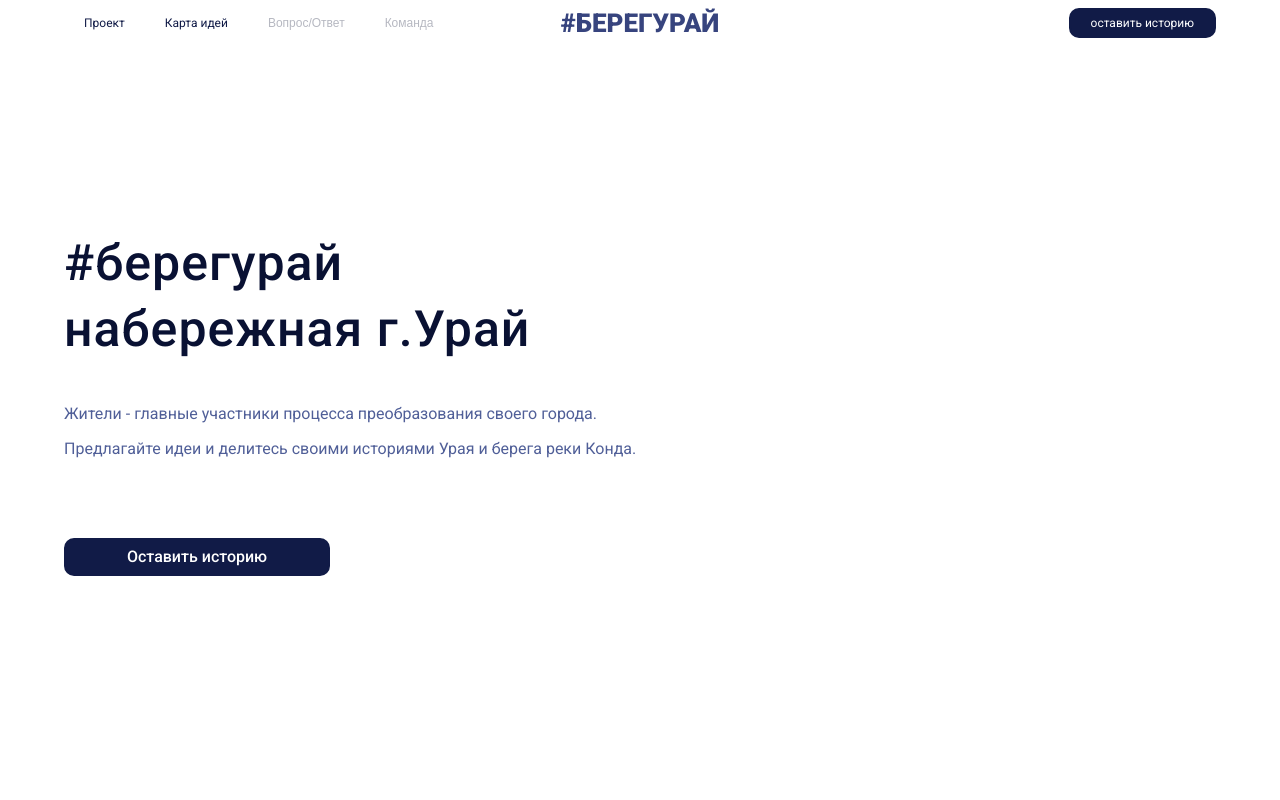
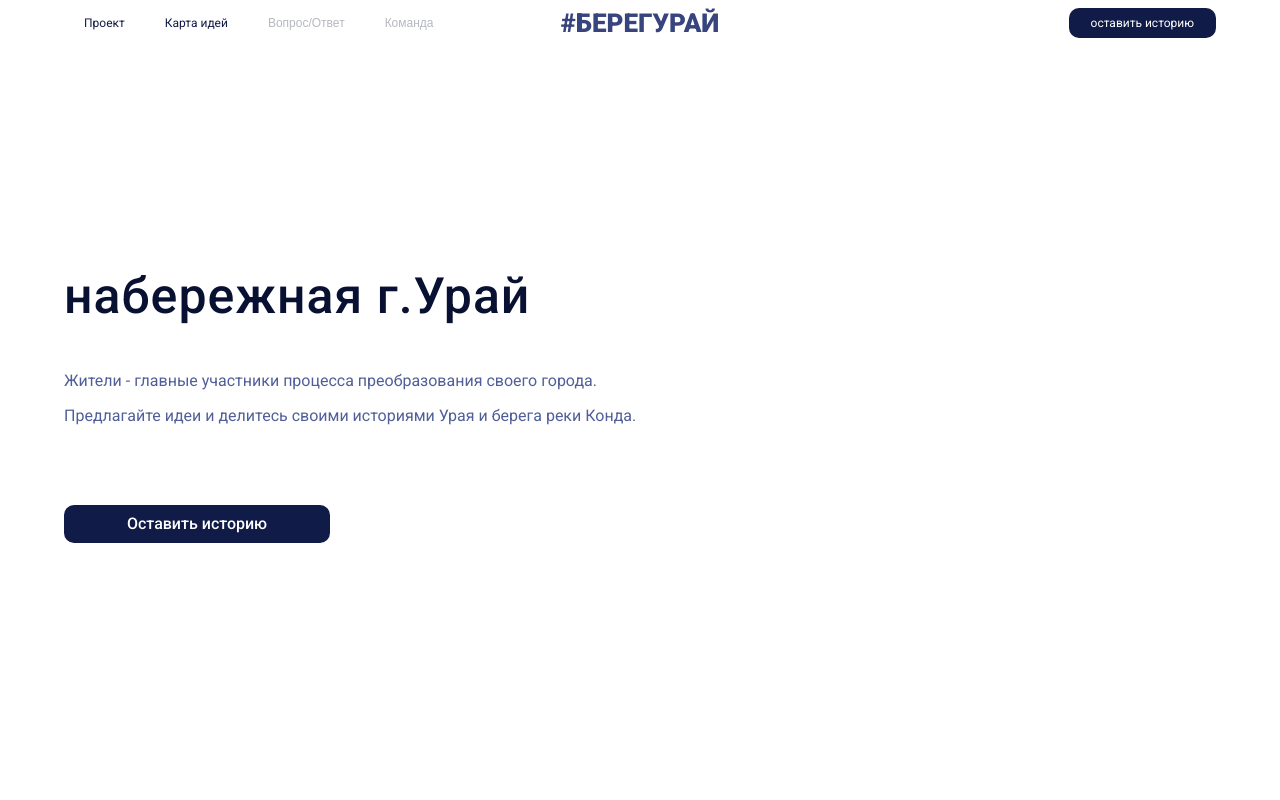
Before and after one commit to designunit/bereguray, a Next.js app: page / in a window 1280 px wide. Shown: the top 800 px of the page. Built offline with nearby package versions, Linux system fonts and the light colour scheme.

Commit message:
title update

```diff
--- a/src/components/Hero/index.tsx
+++ b/src/components/Hero/index.tsx
@@ -10,8 +10,6 @@ export const Hero: React.SFC = () => {
     return (
         <>
             <Title>
-                #берегурай
-                <br />
                 набережная г.Урай
             </Title>
 
```
